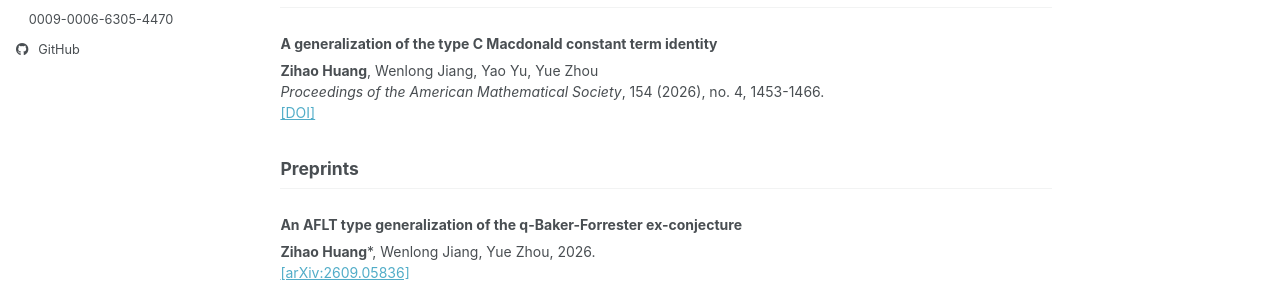
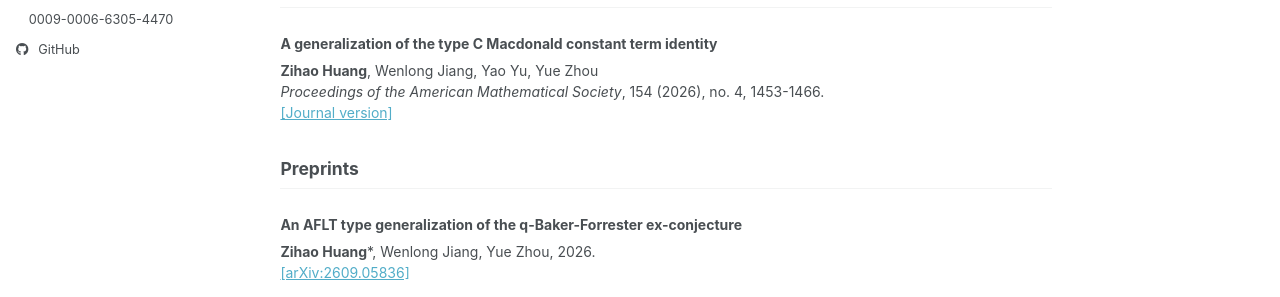
Before and after one commit to zihaohuang156322/zihaohuang156322.github.io, a Jekyll site: the page built from _pages/about.md, in a window 1280 px wide and 1386 px high. Shown: the part 487-784 px from the top of the window. Built offline with Jekyll 4.4.1, drawn with Linux system fonts in a browser that asks for light colours; a style sheet for code colours, icons or effects is not loaded.

Commit message:
Update about.md

```diff
--- a/_pages/about.md
+++ b/_pages/about.md
@@ -29,7 +29,7 @@ I work on algebraic combinatorics and special functions, with a particular focus
 
 **Zihao Huang**, Wenlong Jiang, Yao Yu, Yue Zhou<br>
 *Proceedings of the American Mathematical Society*, 154 (2026), no. 4, 1453-1466.<br>
-[[DOI]](https://doi.org/10.1090/proc/17570)
+[[Journal version]](https://doi.org/10.1090/proc/17570)
 
 ## Preprints
 {: #preprints }
```
